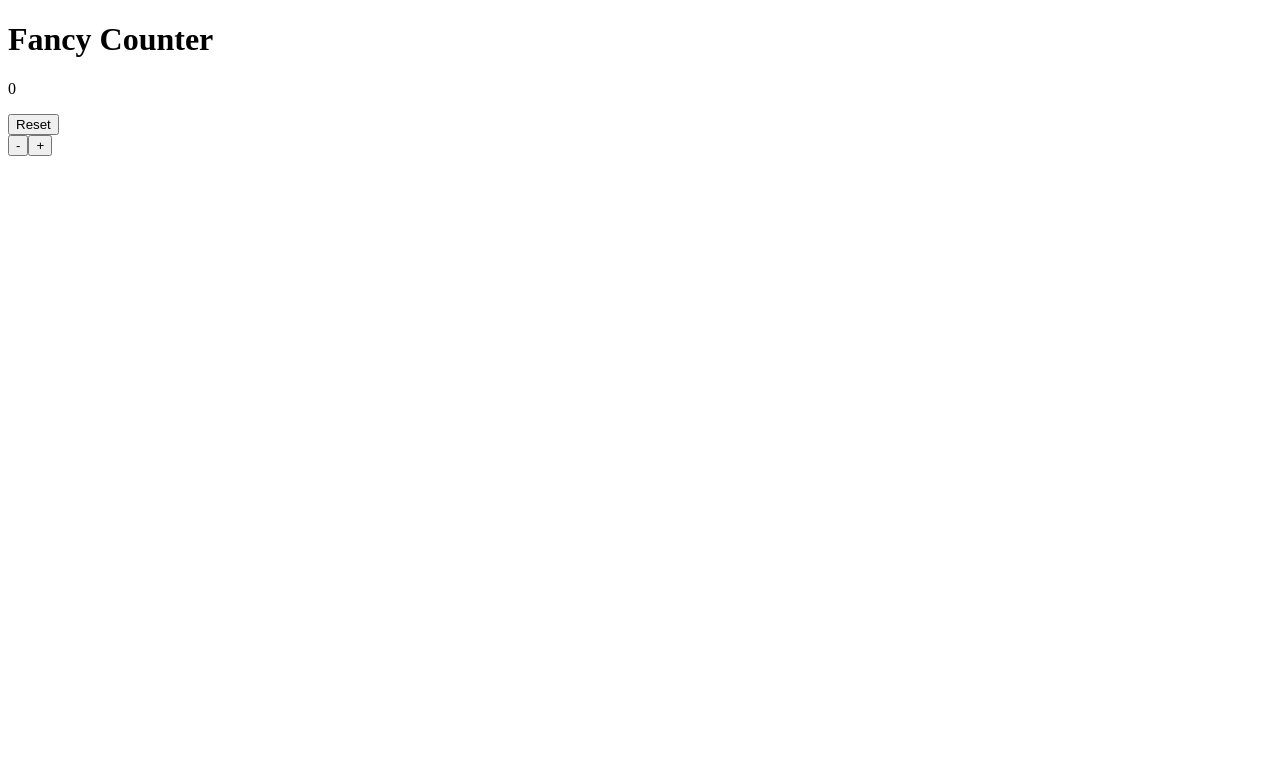
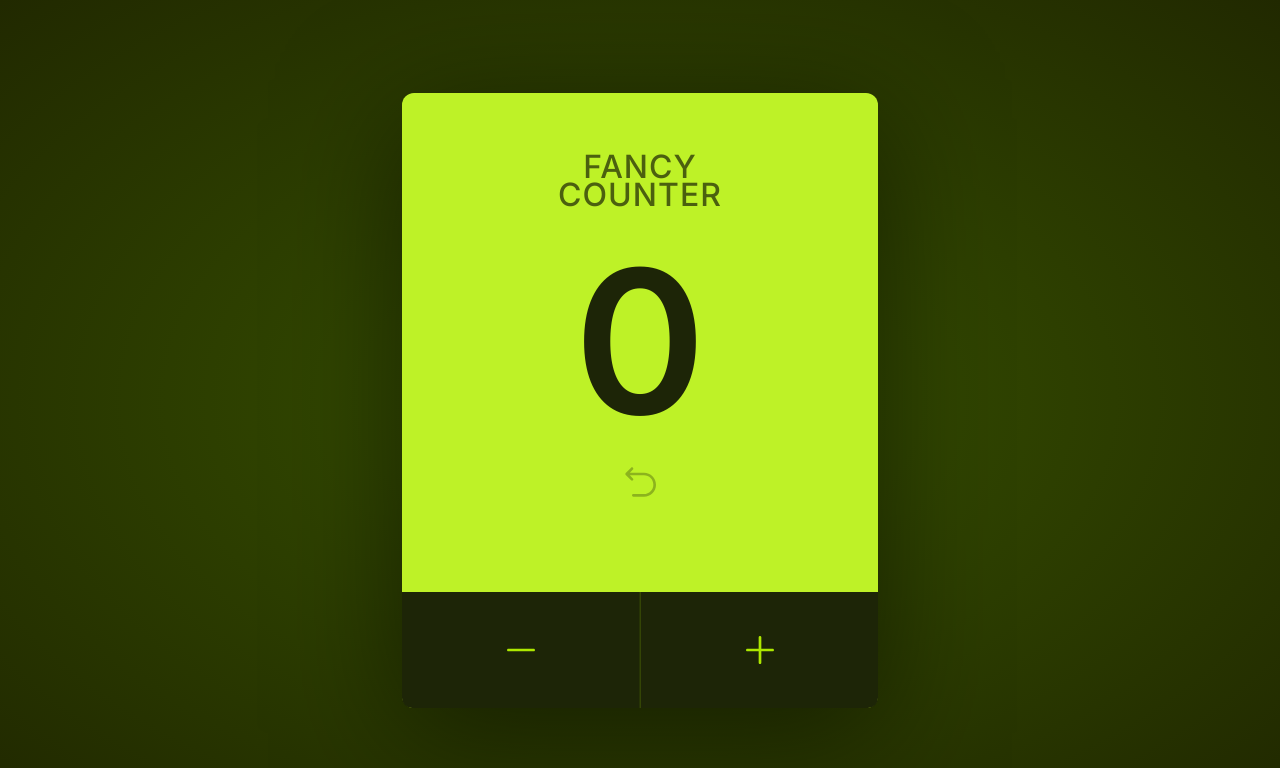
Before and after one commit to iamparmjeetmishra/AdvancedReactV1, a React (Vite) app in the folder 00Learn/02react-fancyCounter/: page / in a window 1280 px wide. Shown: the top 768 px of the page. Built offline with nearby package versions, Linux system fonts and the light colour scheme.

Commit message:
02React-FancyCounter->Components styled

```diff
--- a/00Learn/02react-fancyCounter/package.json
+++ b/00Learn/02react-fancyCounter/package.json
@@ -10,6 +10,7 @@
     "preview": "vite preview"
   },
   "dependencies": {
+    "@radix-ui/react-icons": "^1.3.0",
     "react": "^18.3.1",
     "react-dom": "^18.3.1"
   },
--- a/00Learn/02react-fancyCounter/src/components/Card.jsx
+++ b/00Learn/02react-fancyCounter/src/components/Card.jsx
@@ -5,7 +5,7 @@
 
 export default function Card() {
    return (
-      <div>
+      <div className='card'>
          <Title />
          <Count />
          <ResetBtn />
--- a/00Learn/02react-fancyCounter/src/components/Count.jsx
+++ b/00Learn/02react-fancyCounter/src/components/Count.jsx
@@ -1,4 +1,4 @@
 
 export default function Count() {
-   return <p>0</p>
+   return <p className='count'>0</p>
 }
--- a/00Learn/02react-fancyCounter/src/components/CountBtn.jsx
+++ b/00Learn/02react-fancyCounter/src/components/CountBtn.jsx
@@ -1,9 +1,15 @@
+import { PlusIcon, MinusIcon } from '@radix-ui/react-icons'
+
 
 export default function CountBtn() {
    return (
-      <div>
-         <button>-</button>
-         <button>+</button>
+      <div className="button-container">
+         <button className='count-btn '>
+            <MinusIcon className='count-btn-icon' />
+         </button>
+         <button className='count-btn count-btn--plus '>
+            <PlusIcon className='count-btn-icon' />
+         </button>
       </div>
    )
 }
--- a/00Learn/02react-fancyCounter/src/components/ResetBtn.jsx
+++ b/00Learn/02react-fancyCounter/src/components/ResetBtn.jsx
@@ -1,4 +1,7 @@
+import { ResetIcon } from "@radix-ui/react-icons";
 
 export default function ResetBtn() {
-   return <button>Reset</button>
+   return <button className='reset-btn'>
+      <ResetIcon className="reset-btn-icon" />
+   </button>
 }
--- a/00Learn/02react-fancyCounter/src/components/Title.jsx
+++ b/00Learn/02react-fancyCounter/src/components/Title.jsx
@@ -1,4 +1,4 @@
 
 export default function Title() {
-   return <h1>Fancy Counter</h1>
+   return <h1 className='title'>Fancy Counter</h1>
 }
--- a/00Learn/02react-fancyCounter/src/index.css
+++ b/00Learn/02react-fancyCounter/src/index.css
@@ -0,0 +1,138 @@
+@import url("https://fonts.googleapis.com/css2?family=Inter:wght@300;400;500;600;700;800;900&display=swap");
+
+* {
+  margin: 0;
+  padding: 0;
+  box-sizing: border-box;
+}
+
+button {
+  all: unset;
+}
+
+body {
+  font-family: Inter, sans-serif;
+  height: 100vh;
+  background-image: radial-gradient(ellipse, #385300, #212900);
+}
+
+#root {
+  width: 100%;
+  height: 100%;
+}
+
+main {
+  width: 100%;
+  height: 100%;
+  display: flex;
+  justify-content: center;
+  align-items: center;
+}
+
+.card {
+  background-color: #bef227;
+  width: 476px;
+  height: 615px;
+  border-radius: 12px;
+  box-shadow: 0 25px 121px rgba(0, 0, 0, 0.5);
+  display: flex;
+  flex-direction: column;
+  align-items: center;
+  transition: all 0.4s;
+}
+
+.card--limit {
+  background-color: #a3d11b;
+}
+
+.title {
+  opacity: 0.6;
+  text-transform: uppercase;
+  letter-spacing: 1px;
+  width: 200px;
+  text-align: center;
+  line-height: 0.9;
+  font-weight: 500;
+  font-size: 32px;
+  margin-top: 60px;
+}
+
+.count {
+  color: #1d2507;
+  font-size: 200px;
+  font-weight: 600;
+  margin-top: 10px;
+}
+
+.reset-btn {
+  cursor: pointer;
+  opacity: 0.3;
+  transition: all 0.4s;
+}
+
+.reset-btn:hover,
+.reset-btn:focus {
+  opacity: 0.5;
+}
+
+.reset-btn-icon {
+  color: #1d2507;
+  height: 40px;
+  width: 40px;
+}
+
+.button-container {
+  background-color: #1d2507;
+  height: 116px;
+  width: 100%;
+  margin-top: auto;
+  border-bottom-right-radius: 10px;
+  border-bottom-left-radius: 10px;
+  display: flex;
+}
+
+.count-btn {
+  flex: 1;
+  display: flex;
+  justify-content: center;
+  align-items: center;
+  cursor: pointer;
+  transition: all 0.4s;
+}
+
+.count-btn:first-child {
+  border-right: 1px solid rgba(189, 254, 0, 0.07);
+}
+
+.count-btn:hover,
+.count-btn:focus {
+  background-color: #212b06;
+}
+
+.count-btn--plus {
+  border-left: 1px solid rgba(189, 254, 0, 0.15);
+}
+
+.count-btn-icon {
+  color: #bdfe00;
+  opacity: 0.9;
+  height: 40px;
+  width: 40px;
+}
+
+@media (max-width: 680px) or (max-height: 730px) {
+  .card {
+    width: 100%;
+    height: 100%;
+    border-radius: 0;
+  }
+
+  .title {
+    margin-top: 100px;
+  }
+
+  .buttons {
+    border-bottom-left-radius: 0;
+    border-bottom-right-radius: 0;
+  }
+}
```
Also changed, not shown: 1 other file (tests, documents, lock files or other folders).
